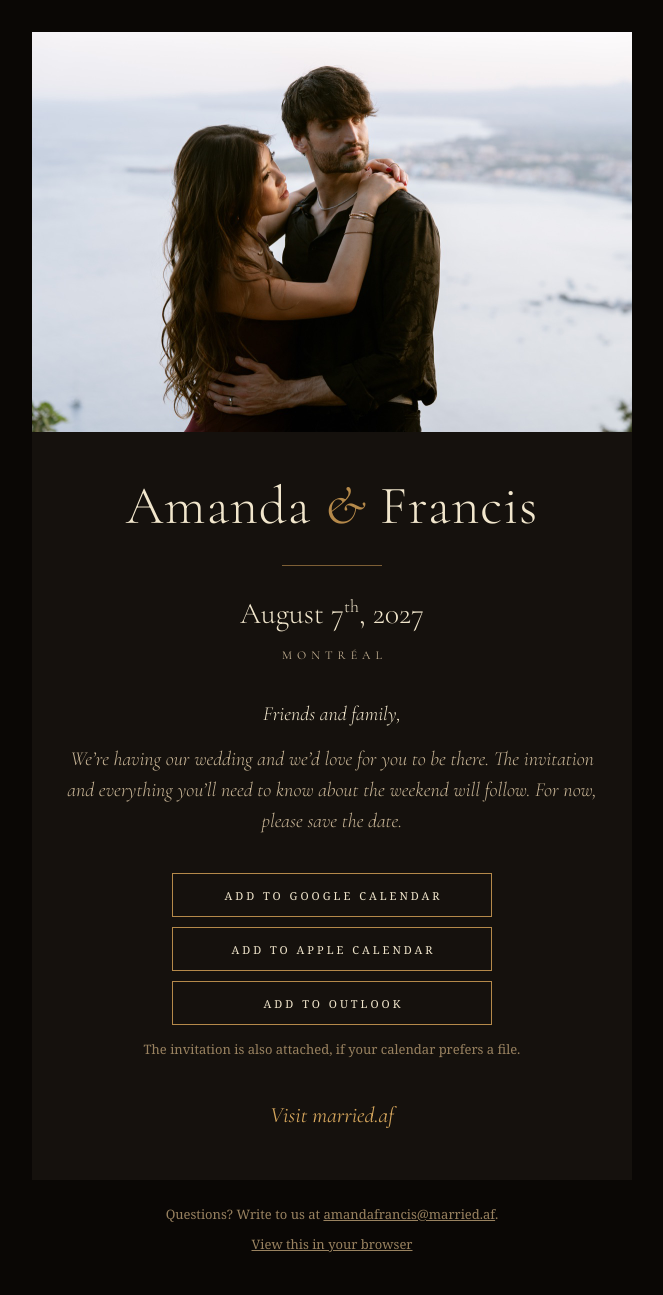
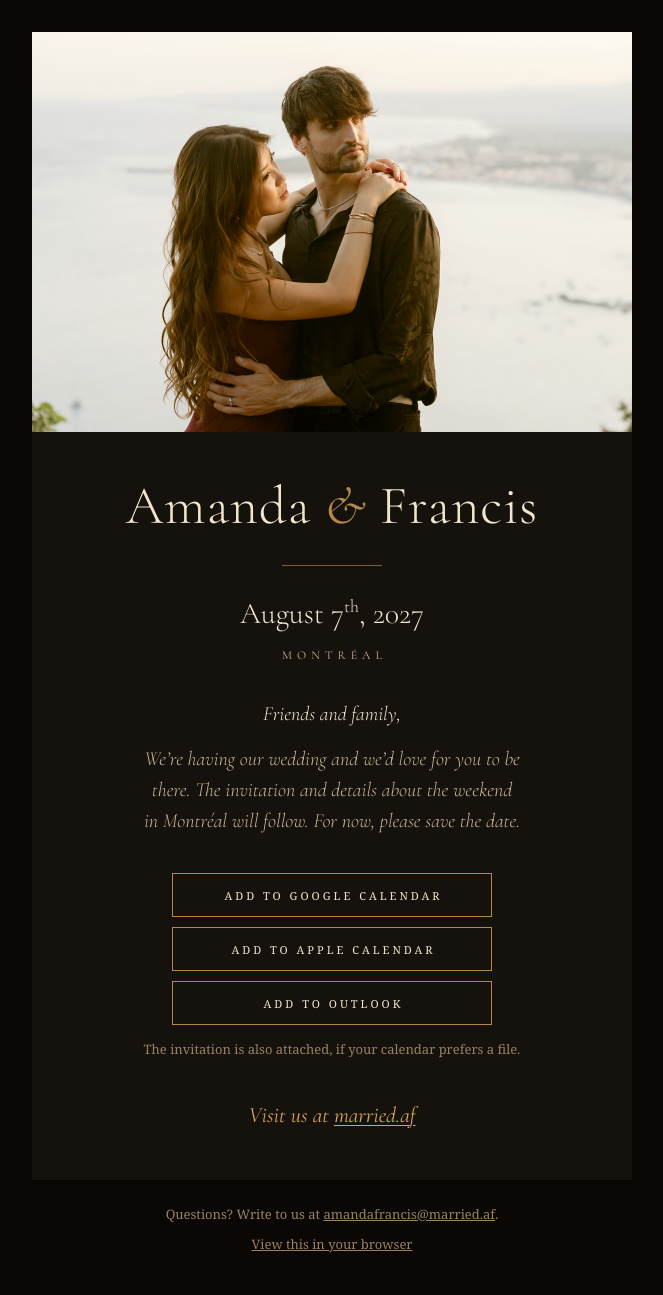
Before and after one commit to fwilliams/married.af, a Jekyll site: the page built from email/save-the-date.html, in a window 1280 px wide. Shown: the whole page, without its empty margins (308-971 px from the left). Built offline with Jekyll 4.4.1, drawn with Linux system fonts in a browser that asks for light colours; some web fonts are replaced.

Commit message:
Save-the-date: warmer banner, Amanda's copy, three-line note
Banner regraded from DSC04688: warm tint across the frame and a soft lift
on Francis's face. Copy now says the details about the weekend in Montréal
will follow; the closing link reads "Visit us at married.af" with married.af
underlined. The note is capped at 504px with text-wrap: balance so it sits on
three even lines in both Cormorant and the Georgia fallback.

Co-Authored-By: Claude Opus 5.5 <noreply@anthropic.com>

```diff
--- a/email/save-the-date.html
+++ b/email/save-the-date.html
@@ -90,11 +90,13 @@ title: Save the Date
         </tr>
 
         <!-- Note. The greeting is replaced per recipient by _email/send-save-the-date.gs
-             ("Marie and Jean," for a couple); the hosted copy shows the fallback. -->
+             ("Marie and Jean," for a couple); the hosted copy shows the fallback.
+             504px keeps the paragraph to three lines in both Cormorant and the
+             Georgia fallback (Gmail, Outlook); balance evens them where supported. -->
         <tr>
           <td class="pad" align="center" style="padding:34px 32px 0;">
             <p style="margin:0 0 14px; font-family:'Cormorant Garamond', Georgia, 'Times New Roman', serif; font-style:italic; font-weight:300; font-size:20px; line-height:1.55; color:#F1E6CC;"><span data-greeting>Friends and family</span>,</p>
-            <p style="margin:0; font-family:'Cormorant Garamond', Georgia, 'Times New Roman', serif; font-style:italic; font-weight:300; font-size:20px; line-height:1.55; color:#C8B596;">We&rsquo;re having our wedding and we&rsquo;d love for you to be there. The invitation and everything you&rsquo;ll need to know about the weekend will follow. For now, please save the date.</p>
+            <p style="max-width:504px; margin:0 auto; font-family:'Cormorant Garamond', Georgia, 'Times New Roman', serif; font-style:italic; font-weight:300; font-size:20px; line-height:1.55; color:#C8B596; text-wrap:balance;">We&rsquo;re having our wedding and we&rsquo;d love for you to be there. The invitation and details about the weekend in Montr&eacute;al will follow. For now, please save the date.</p>
           </td>
         </tr>
 
@@ -129,7 +131,7 @@ title: Save the Date
         <!-- Site -->
         <tr>
           <td class="pad" align="center" style="padding:36px 32px 46px;">
-            <a href="https://married.af" style="display:inline-block; padding:8px 0; font-family:'Cormorant Garamond', Georgia, 'Times New Roman', serif; font-style:italic; font-size:22px; line-height:1; color:#D4A55C; text-decoration:none;">Visit married.af</a>
+            <a href="https://married.af" style="display:inline-block; padding:8px 0; font-family:'Cormorant Garamond', Georgia, 'Times New Roman', serif; font-style:italic; font-size:22px; line-height:1; color:#D4A55C; text-decoration:none;">Visit us at <span style="text-decoration:underline; text-underline-offset:3px; text-decoration-thickness:1px;">married.af</span></a>
           </td>
         </tr>
 
```
Also changed, not shown: assets/save-the-date-banner.jpg, 1 other file.
